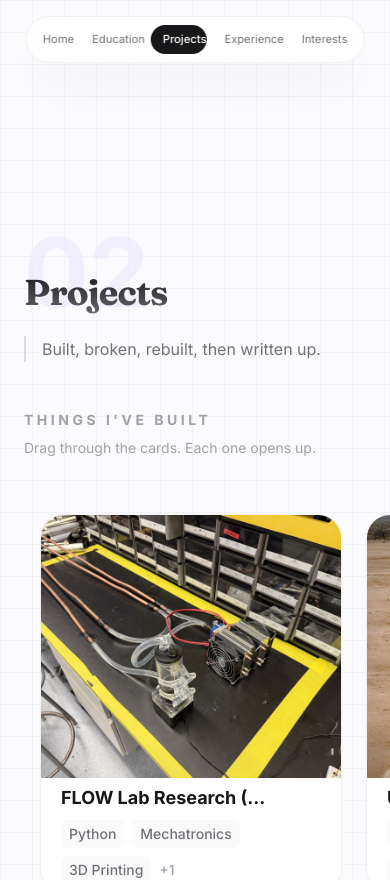
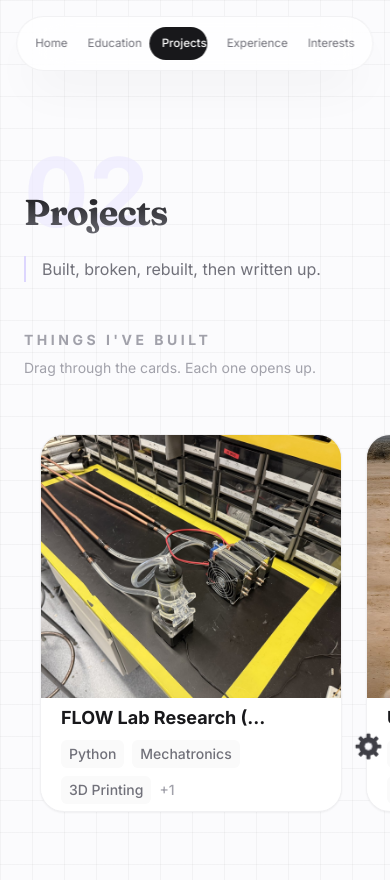
Before and after one commit to edmundlew/mechengportfolio, a Next.js app: page /projects in a window 390 px wide. Shown: the top 880 px of the page. Built offline with nearby package versions, Linux system fonts and the light colour scheme.

Commit message:
About Me rewrite, page mascots, blueprint grid, map journey, logos and figures

```diff
--- a/app/education/page.tsx
+++ b/app/education/page.tsx
@@ -33,7 +33,7 @@ export default async function EducationPage() {
     const educationArr = data.education || [];
 
     return (
-        <div className="min-h-screen w-full pt-48 pb-20 px-6 max-w-5xl mx-auto">
+        <div className="min-h-screen w-full pt-28 md:pt-48 pb-20 px-6 max-w-5xl mx-auto">
             <PageHeader
                 title="Education"
                 description="A timeline of rigorous training in mechanical principles, ranging from foundational A-Levels to advanced research at global institutions."
--- a/app/experience/page.tsx
+++ b/app/experience/page.tsx
@@ -16,7 +16,7 @@ export default async function ExperiencePage() {
     const experience = data.professionalAndLeadership || [];
 
     return (
-        <div className="min-h-screen pt-48 pb-20 px-6 max-w-5xl mx-auto">
+        <div className="min-h-screen pt-28 md:pt-48 pb-20 px-6 max-w-5xl mx-auto">
             <PageHeader
                 title="Experience"
                 description="Leadership roles and engineering internships that have shaped my technical and managerial capabilities."
--- a/app/globals.css
+++ b/app/globals.css
@@ -87,6 +87,22 @@ path.flight-arc {
   background: #a1a1aa;
 }
 
+/* Long words/URLs never force horizontal overflow */
+h1,
+h2,
+h3,
+h4,
+p,
+li,
+span {
+  overflow-wrap: break-word;
+}
+
+/* Travel map: let one finger scroll the page; pinch still zooms the map */
+.travel-map svg {
+  touch-action: pan-y !important;
+}
+
 /* Visible focus for keyboard users, invisible for mouse users */
 :focus-visible {
   outline: 2px solid #0071e3;
--- a/app/interests/blog/[slug]/page.tsx
+++ b/app/interests/blog/[slug]/page.tsx
@@ -25,7 +25,7 @@ export default function BlogPostPage({
     if (!post) notFound();
 
     return (
-        <article className="min-h-screen pt-40 pb-24 px-6 max-w-3xl mx-auto">
+        <article className="min-h-screen pt-28 md:pt-40 pb-24 px-6 max-w-3xl mx-auto">
             {/* Back link */}
             <Link
                 href="/interests"
--- a/app/interests/page.tsx
+++ b/app/interests/page.tsx
@@ -77,7 +77,7 @@ export default function InterestsPage() {
     const posts = getBlogPosts();
 
     return (
-        <div className="min-h-screen pt-48 pb-20 px-6 max-w-5xl mx-auto">
+        <div className="min-h-screen pt-28 md:pt-48 pb-20 px-6 max-w-5xl mx-auto">
             <PageHeader
                 title="Interests"
                 description="Everything that doesn't fit on a CV."
@@ -98,7 +98,7 @@ export default function InterestsPage() {
             </section>
 
             {/* Travels */}
-            <section className="mt-20">
+            <section className="mt-14 md:mt-20">
                 <Reveal>
                 <h2 className="text-sm font-bold text-zinc-400 uppercase tracking-[0.25em] mb-2">
                     Where I&apos;ve Been
@@ -115,7 +115,7 @@ export default function InterestsPage() {
             </section>
 
             {/* Blog */}
-            <section className="mt-20">
+            <section className="mt-14 md:mt-20">
                 <Reveal>
                 <h2 className="text-sm font-bold text-zinc-400 uppercase tracking-[0.25em] mb-2">
                     Stories
--- a/app/layout.tsx
+++ b/app/layout.tsx
@@ -46,7 +46,7 @@ export default function RootLayout({
             <body className={`${inter.className} ${fraunces.variable} antialiased selection:bg-blue-100 selection:text-blue-900`}>
                 <Navbar />
                 <ScrollMascot />
-                <main className="min-h-screen flex flex-col text-foreground pt-20">
+                <main className="min-h-screen flex flex-col text-foreground pt-20 overflow-x-clip max-w-[100vw]">
                     {children}
                 </main>
             </body>
--- a/app/projects/page.tsx
+++ b/app/projects/page.tsx
@@ -9,7 +9,7 @@ export default async function ProjectsPage() {
     const papers = data.papers || [];
 
     return (
-        <div className="min-h-screen pt-48 pb-20 px-6 max-w-5xl mx-auto overflow-hidden">
+        <div className="min-h-screen pt-28 md:pt-48 pb-20 px-6 max-w-5xl mx-auto overflow-hidden">
             <PageHeader
                 title="Projects"
                 description="Built, broken, rebuilt, then written up."
@@ -31,7 +31,7 @@ export default async function ProjectsPage() {
 
             {/* Research & Papers */}
             {papers.length > 0 && (
-                <section className="mt-20">
+                <section className="mt-14 md:mt-20">
                     <h2 className="text-sm font-bold text-zinc-400 uppercase tracking-[0.25em] mb-2">
                         Things I&apos;ve Written
                     </h2>
--- a/components/Navbar.tsx
+++ b/components/Navbar.tsx
@@ -45,7 +45,7 @@ export default function Navbar() {
 
   return (
     <nav className="fixed top-4 md:top-8 left-1/2 -translate-x-1/2 z-[9999] w-max max-w-[calc(100vw-1.5rem)]">
-      <div className="relative flex items-center gap-0.5 sm:gap-4 px-2 sm:px-6 py-2 sm:py-2.5 bg-white/80 backdrop-blur-xl border border-zinc-200/50 shadow-2xl shadow-zinc-900/5 rounded-full overflow-x-auto no-scrollbar">
+      <div className="relative flex items-center gap-1 sm:gap-4 px-2.5 sm:px-6 py-2.5 bg-white/80 backdrop-blur-xl border border-zinc-200/50 shadow-2xl shadow-zinc-900/5 rounded-full overflow-x-auto no-scrollbar">
         {/* Logo — hidden on very small screens to keep the pill compact */}
         <Link
           href="/"
@@ -80,7 +80,7 @@ export default function Navbar() {
                 if (el) linkRefs.current.set(item.path, el);
                 else linkRefs.current.delete(item.path);
               }}
-              className={`relative px-2 sm:px-4 py-1.5 z-10 text-[0.7rem] sm:text-sm whitespace-nowrap transition-colors duration-300 ${
+              className={`relative px-2 sm:px-4 py-2 sm:py-1.5 z-10 text-[0.72rem] sm:text-sm whitespace-nowrap transition-colors duration-300 ${
                 isActive ? 'text-white font-medium' : 'text-zinc-500 hover:text-zinc-900'
               }`}
             >
--- a/components/ScrollMascot.tsx
+++ b/components/ScrollMascot.tsx
@@ -10,7 +10,7 @@ import { motion, useScroll, useSpring, useTransform, MotionValue } from 'framer-
  *   /projects    gear spins with scroll
  *   /experience  F1 car drives along the bottom
  *   /interests   paper plane glides up
- * Purely decorative — pointer-events off, hidden on very small screens.
+ * Purely decorative — pointer-events off, slightly smaller on phones.
  */
 export default function ScrollMascot() {
     const pathname = usePathname();
@@ -34,7 +34,7 @@ function Rocket() {
     const y = useTransform(smooth, [0, 1], ['0vh', '-72vh']);
 
     return (
-        <div aria-hidden className="fixed right-2 md:right-5 bottom-[8vh] z-40 pointer-events-none hidden sm:block">
+        <div aria-hidden className="fixed right-2 md:right-5 bottom-[8vh] z-40 pointer-events-none scale-[0.8] sm:scale-100 origin-bottom-right">
             <motion.div style={{ y }}>
                 <svg width="20" height="46" viewBox="0 0 20 46" fill="none">
                     <path
@@ -64,7 +64,7 @@ function GradCap() {
     const y = useTransform(smooth, [0, 1], ['0vh', '-72vh']);
 
     return (
-        <div aria-hidden className="fixed right-2 md:right-5 bottom-[8vh] z-40 pointer-events-none hidden sm:block">
+        <div aria-hidden className="fixed right-2 md:right-5 bottom-[8vh] z-40 pointer-events-none scale-[0.8] sm:scale-100 origin-bottom-right">
             <motion.div
                 style={{ y }}
                 animate={{ rotate: [-5, 5, -5] }}
@@ -98,7 +98,7 @@ function Gear() {
     const rotate = useTransform(smooth, [0, 1], [0, 540]);
 
     return (
-        <div aria-hidden className="fixed right-2 md:right-5 bottom-[10vh] z-40 pointer-events-none hidden sm:block">
+        <div aria-hidden className="fixed right-2 md:right-5 bottom-[10vh] z-40 pointer-events-none scale-[0.8] sm:scale-100 origin-bottom-right">
             <motion.svg width="34" height="34" viewBox="-18 -18 36 36" style={{ rotate }}>
                 {/* Teeth */}
                 {Array.from({ length: 8 }).map((_, i) => (
@@ -134,7 +134,7 @@ function F1Car() {
     };
 
     return (
-        <div aria-hidden className="fixed left-0 bottom-1 z-40 pointer-events-none hidden sm:block w-full">
+        <div aria-hidden className="fixed left-0 bottom-1 z-40 pointer-events-none w-full scale-[0.8] sm:scale-100 origin-bottom-left">
             <motion.div style={{ x }} className="w-fit">
                 <svg width="46" height="18" viewBox="0 0 46 18" fill="none">
                     {/* Rear wing */}
@@ -167,7 +167,7 @@ function PaperPlane() {
     const x = useTransform(smooth, [0, 0.5, 1], ['0px', '-10px', '0px']);
 
     return (
-        <div aria-hidden className="fixed right-3 md:right-6 bottom-[8vh] z-40 pointer-events-none hidden sm:block">
+        <div aria-hidden className="fixed right-3 md:right-6 bottom-[8vh] z-40 pointer-events-none scale-[0.8] sm:scale-100 origin-bottom-right">
             <motion.div style={{ y, x, rotate: -8 }}>
                 <svg width="34" height="52" viewBox="0 0 34 52" fill="none">
                     {/* Plane */}
```
Also changed, not shown: components/TravelMap.tsx (+15 -5 lines), 1 other file (tests, documents, lock files or other folders).
